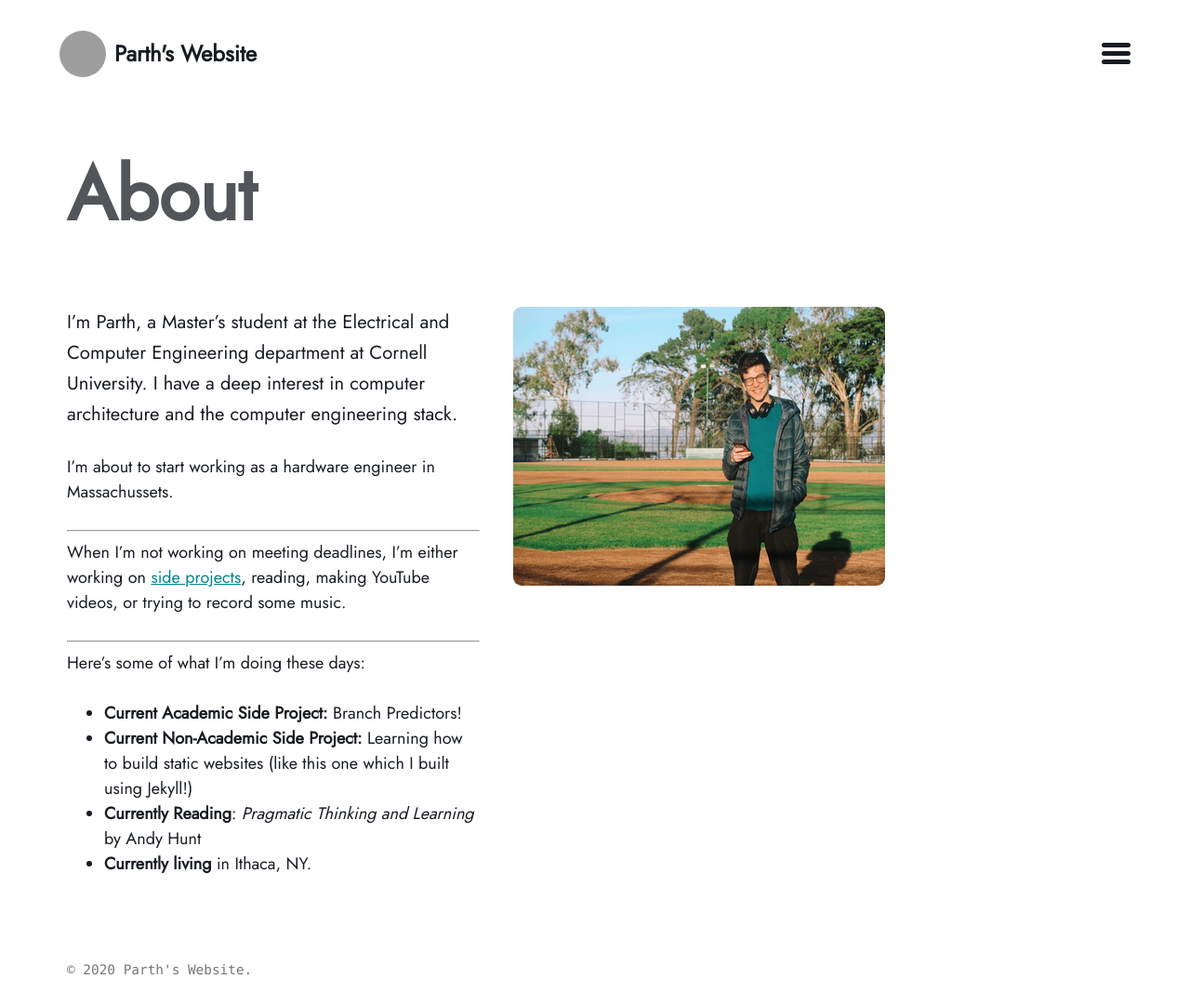
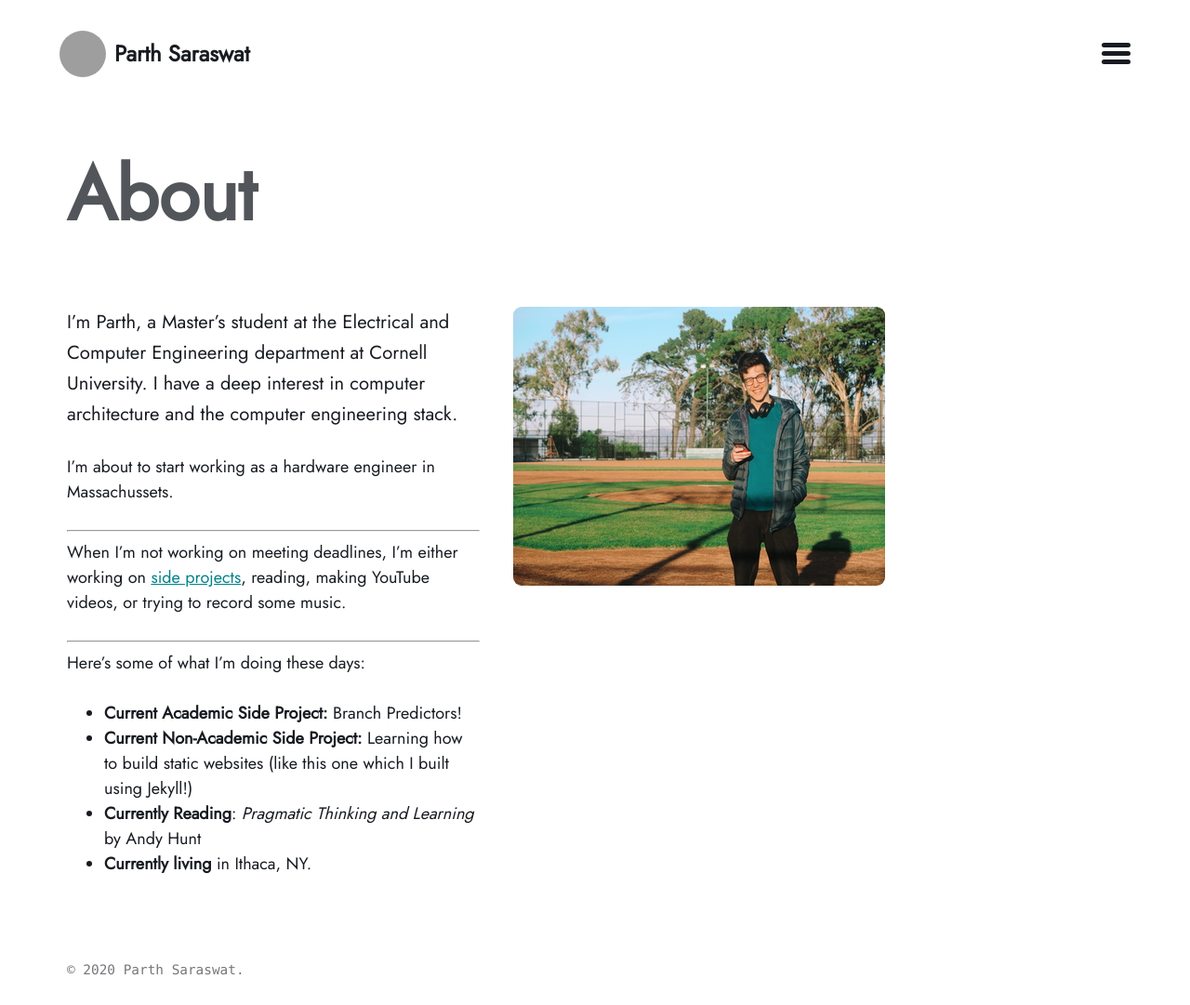
Before and after one commit to parthsaraswat/parthsaraswat.github.io, a Jekyll site: the page built from about.md, in a window 1280 px wide. Shown: the whole page at 93% size. Built offline with Jekyll 4.4.1, drawn with Linux system fonts in a browser that asks for light colours; grey boxes are pictures that could not be loaded.

Commit message:
name and desc

```diff
--- a/_config.yml
+++ b/_config.yml
@@ -14,9 +14,9 @@
 # You can create any custom variable you would like, and they will be accessible
 # in the templates via {{ site.myvariable }}.
 lang: en-US
-title: Parth's Website
+title: Parth Saraswat
 email: parthswat@gmail.com
-description: This is Parth's site.
+description: Website
 baseurl: # the optional subpath of your site, e.g. "/blog"
 url: https://parthsaraswat.github.io/ # the base hostname & protocol for your site e.g. "https://mmistakes.github.io"
 author:
```
